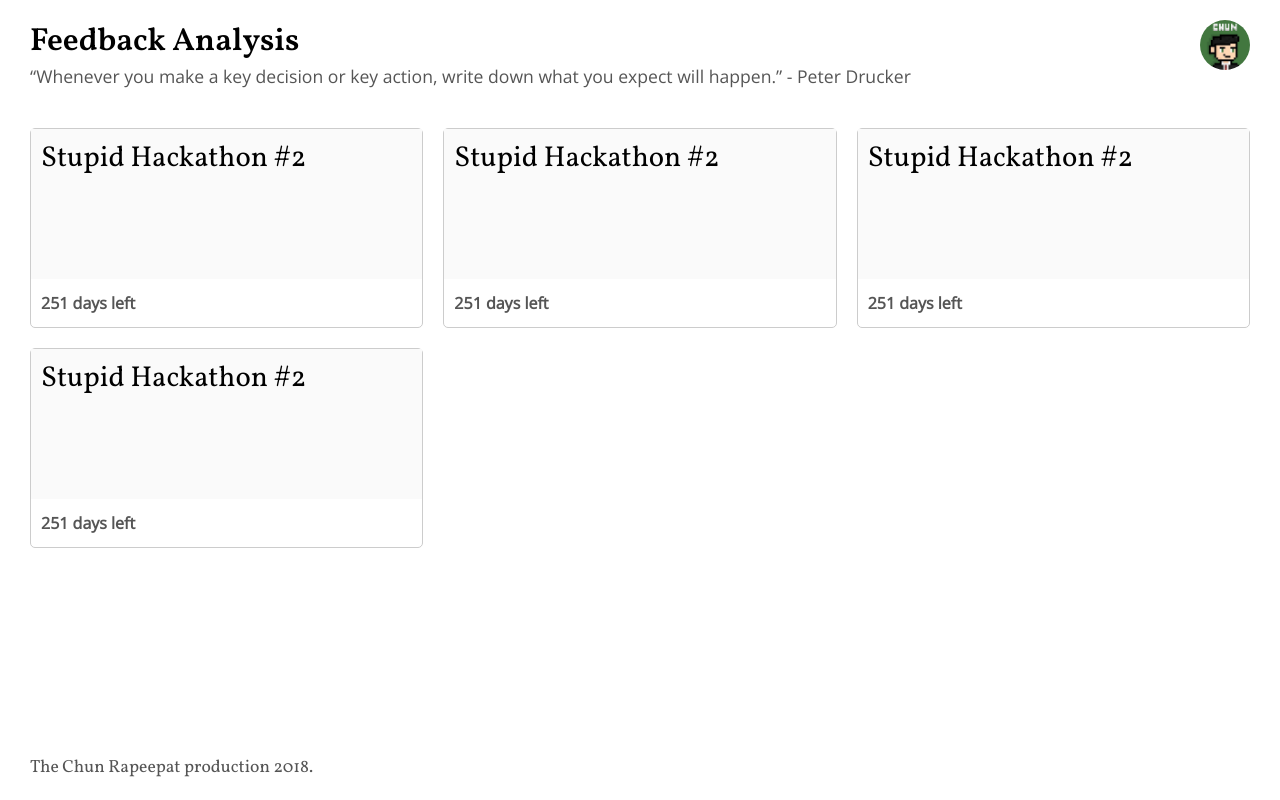
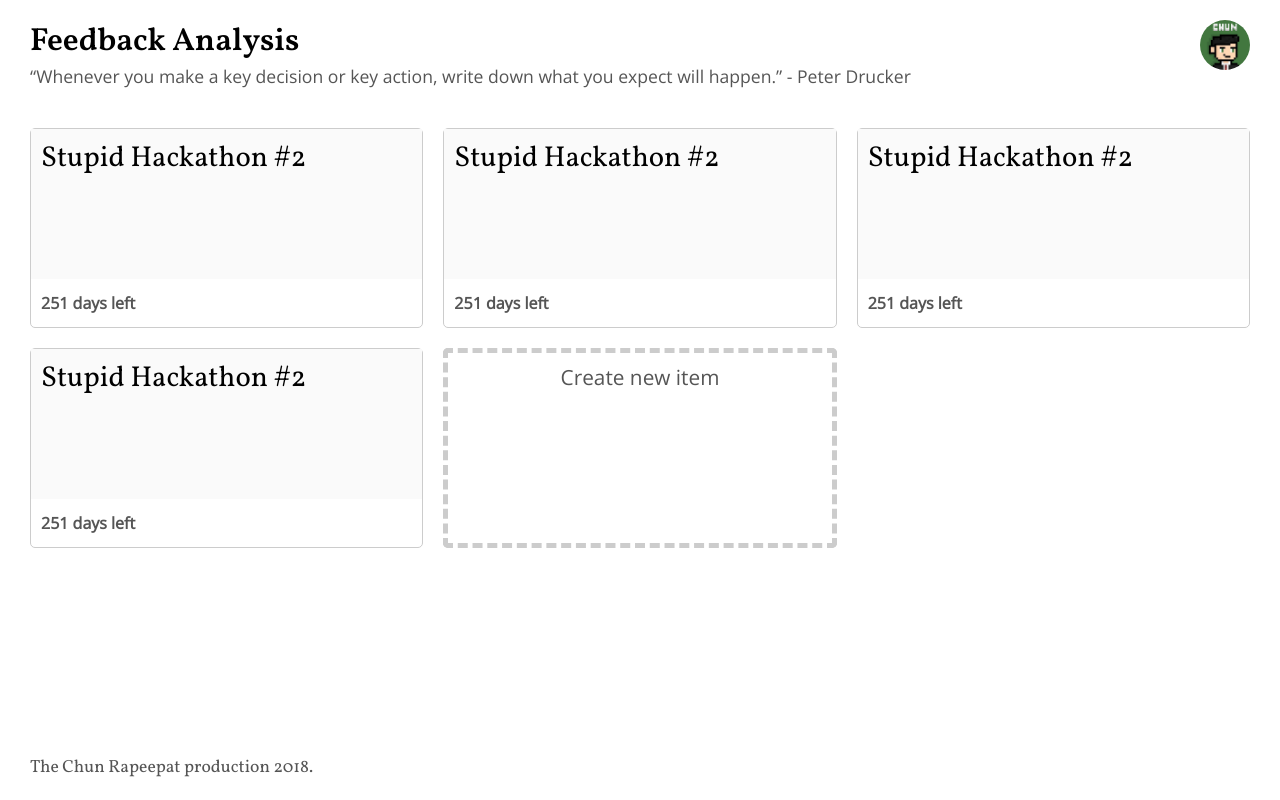
Before and after one commit to chunrapeepat/feedback-analysis.thechun.xyz, a React (Create React App) app: page / in a window 1280 px wide. Built offline with nearby package versions, Linux system fonts and the light colour scheme.

Commit message:
fix #7, design create new goal button

```diff
--- a/public/index.html
+++ b/public/index.html
@@ -5,6 +5,7 @@
     <meta name="viewport" content="width=device-width, initial-scale=1, shrink-to-fit=no">
     <meta name="theme-color" content="#000000">
     <link href="https://fonts.googleapis.com/css?family=Open+Sans|Vollkorn:400,600" rel="stylesheet">
+    <link rel="stylesheet" href="https://cdnjs.cloudflare.com/ajax/libs/material-design-iconic-font/2.2.0/css/material-design-iconic-font.min.css">
     <!--
       manifest.json provides metadata used when your web app is added to the
       homescreen on Android. See https://developers.google.com/web/fundamentals/engage-and-retain/web-app-manifest/
--- a/src/components/App.js
+++ b/src/components/App.js
@@ -1,7 +1,7 @@
 import React, {Component} from 'react'
 import styled from 'styled-components'
 
-import {Card} from './Card'
+import {Card, EmptyCard} from './Card'
 import {Container, fonts, fontSize, colors, media} from '../core/styled'
 
 const AppContainer = styled.div`
@@ -35,6 +35,7 @@ class App extends Component {
           <Card></Card>
           <Card></Card>
           <Card></Card>
+          <EmptyCard></EmptyCard>
         </Grid>
       </Container>
     </AppContainer>
--- a/src/components/Card.js
+++ b/src/components/Card.js
@@ -14,6 +14,31 @@ const CardContainer = styled.div`
       background: #f0f0f0;
       text-decoration: underline;
     }
+  }
+`
+
+const EmptyCardContainer = styled.div`
+  border-radius: 5px;
+  border: 5px dashed #ccc;
+  height: 200px;
+  cursor: pointer;
+  text-align: center;
+  color: ${colors.content};
+
+  & > i {
+    font-size: 4rem;
+    margin-top: 40px;
+  }
+
+  & > span {
+    display: block;
+    font-family: ${fonts.normal};
+    margin-top: 10px;
+    font-size: ${fontSize.subheader - 0.2}rem;
+  }
+
+  &:hover {
+    background: #fafafa;
   }
 `
 
@@ -39,3 +64,10 @@ export const Card = () => (
     <Countdown>251 days left</Countdown>
   </CardContainer>
 )
+
+export const EmptyCard = () => (
+  <EmptyCardContainer>
+    <i className="zmdi zmdi-plus-circle-o"></i>
+    <span>Create new item</span>
+  </EmptyCardContainer>
+)
--- a/src/components/Footer.js
+++ b/src/components/Footer.js
@@ -1,7 +1,7 @@
 import React from 'react'
 import styled from 'styled-components'
 
-import {Container, fonts, fontSize, colors} from '../core/styled'
+import {Container, fonts, fontSize, colors, media} from '../core/styled'
 
 const FooterContainer = styled.div`
   font-family: ${fonts.header};
@@ -10,6 +10,10 @@ const FooterContainer = styled.div`
   background: white;
   width: 100vw;
   padding: 10px 0;
+
+  ${media.tablet`
+    padding-top: 30px;
+  `}
 `
 
 export default () => (
```
